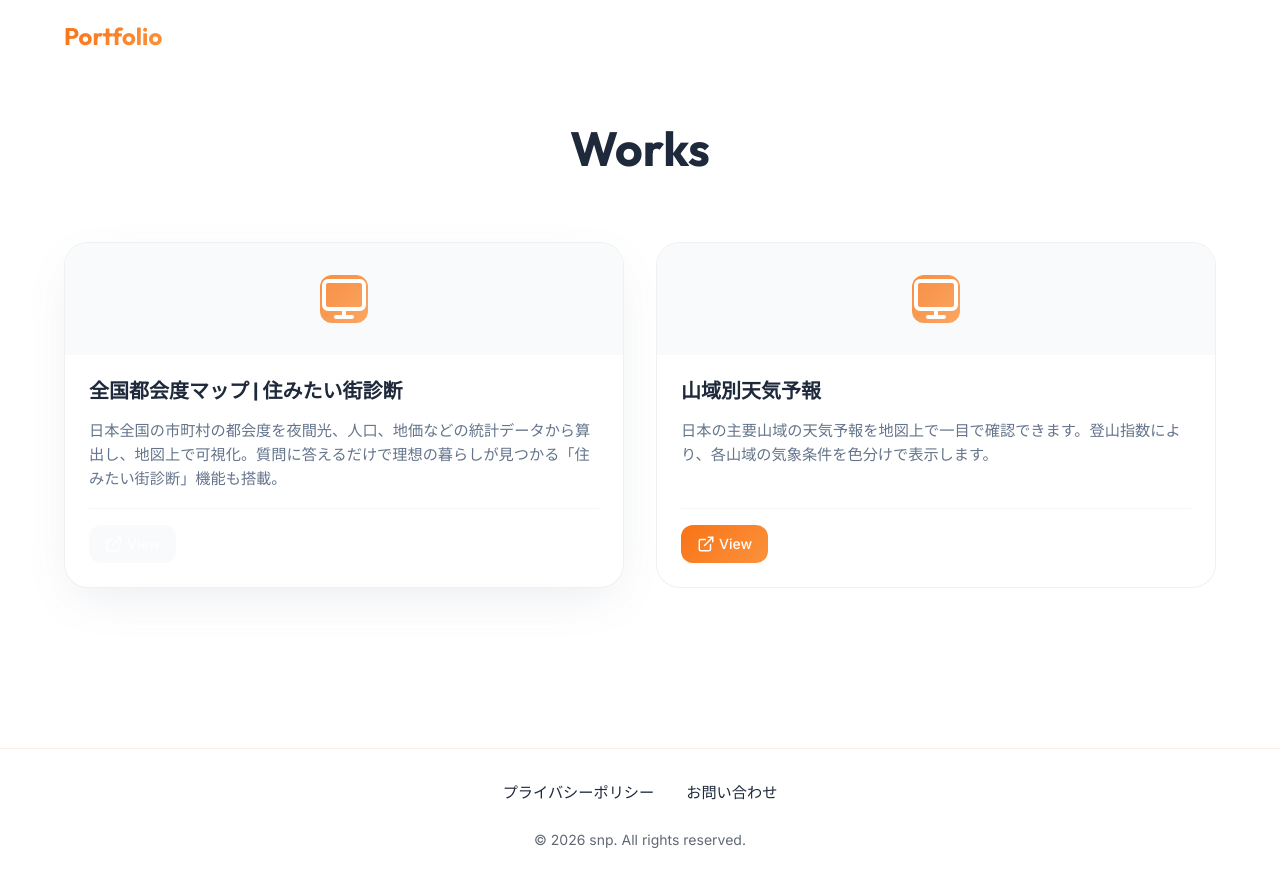
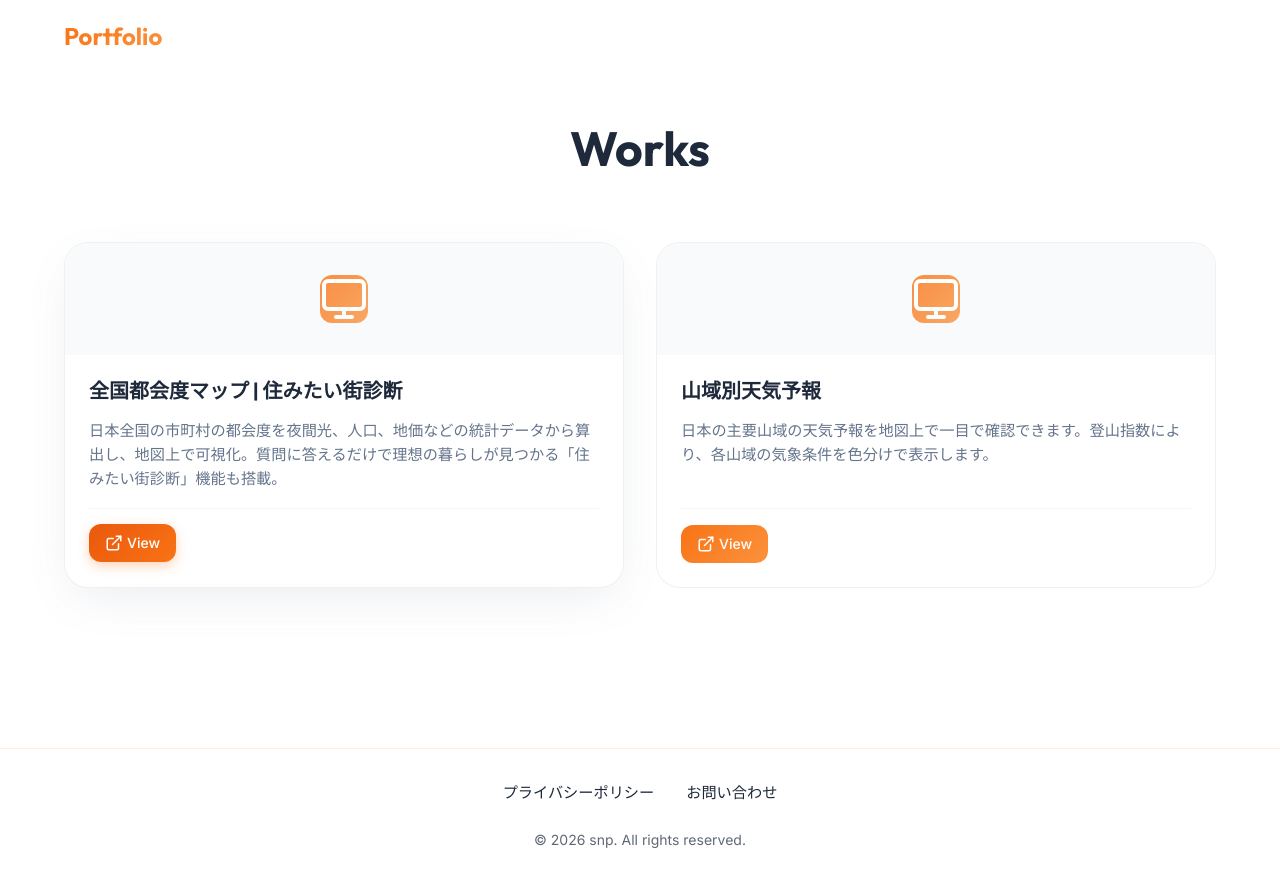
Before and after one commit to snp-model/snp-model.github.io, a React (Vite) app: page / in a window 1280 px wide. In both pictures the pointer is over the link 132 px from the left and 543 px from the top of the page. Built offline with nearby package versions, Linux system fonts and the light colour scheme.

Commit message:
feat: プロジェクトカードのプライマリリンクにホバー時の視覚効果を追加

```diff
--- a/src/components/Projects.css
+++ b/src/components/Projects.css
@@ -156,5 +156,7 @@
 
 .project-card__link--primary:hover {
   color: white;
-  opacity: 0.9;
+  background: linear-gradient(135deg, #ea580c, #f97316);
+  box-shadow: 0 4px 12px rgba(249, 115, 22, 0.3);
+  transform: translateY(-1px);
 }
```
